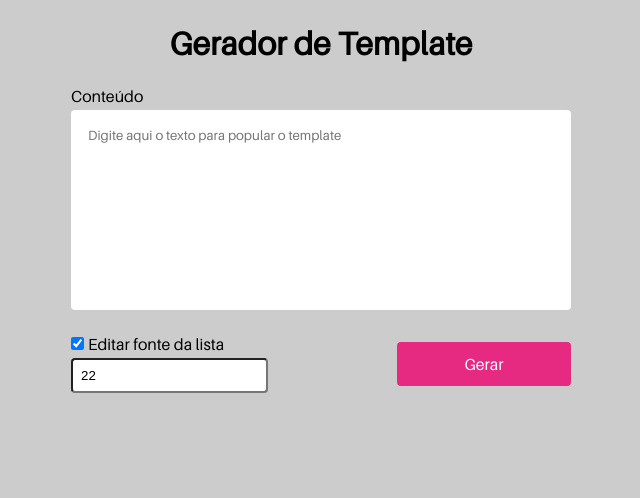
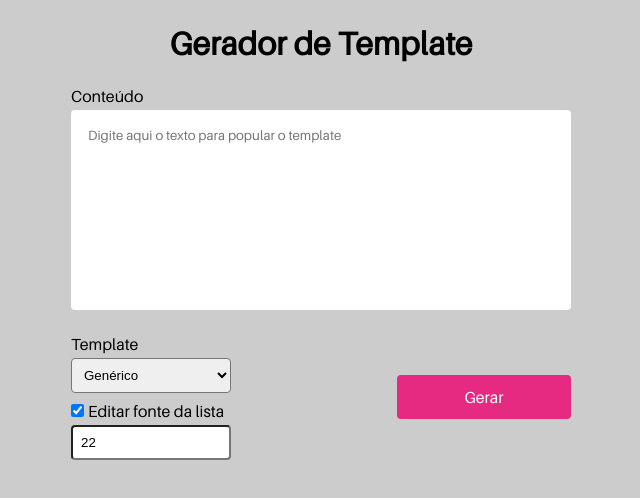
Before and after one commit to ramondorosario/generate-template, a React (Create React App) app: page / in a window 1280 px wide. Both pictures are taken after a click on the checkbox "Editar fonte da lista". Shown: the top 498 px of the page, without its empty margins (319-959 px from the left). Built offline with nearby package versions, Linux system fonts and the light colour scheme.

Commit message:
feat: choose template

```diff
--- a/src/components/card/card.ts
+++ b/src/components/card/card.ts
@@ -16,7 +16,9 @@ export function formatCodes(arr: string[]) {
 }
 
 function formatList(arr: string[]) {
-  const list = arr.map((v) => v.replace(/\$.\s/g, ""));
+  const list = arr
+    .map((v) => v.replace(/\$.\s/g, ""))
+    .filter((item) => item !== ":");
   const newList = list.map((item) => {
     const split = item.split(/:/);
 
--- a/src/components/card/index.tsx
+++ b/src/components/card/index.tsx
@@ -1,13 +1,19 @@
 import { splitter } from "./card";
 import s from "./styles.module.scss";
+
+import BackgroundFIEB from "../../assets/images/template-FIEB.svg";
+import BackgroundGeneric from "../../assets/images/template-generic.svg";
+
+export type TemplateType = "FIEB" | "generic";
 
 interface ICard {
   text: string;
   id: string;
   fontSizeList: number;
+  templateValue: TemplateType;
 }
 
-export function Card({ text, id, fontSizeList }: ICard) {
+export function Card({ text, id, fontSizeList, templateValue }: ICard) {
   const data = splitter(text);
 
   if (!data) return null;
@@ -19,7 +25,13 @@ export function Card({ text, id, fontSizeList }: ICard) {
 
   return (
     <div className={s.container} id={id}>
-      <main>
+      <main
+        style={{
+          backgroundImage: `url(${
+            templateValue === "FIEB" ? BackgroundFIEB : BackgroundGeneric
+          })`,
+        }}
+      >
         <div className={s.header}>
           <p className={s.regular}>{amountJobsText}</p>
           <p>{data.role}</p>
--- a/src/components/card/styles.module.scss
+++ b/src/components/card/styles.module.scss
@@ -9,7 +9,6 @@
     width: 100%;
     height: 100%;
     box-sizing: border-box;
-    background-image: url("../../assets/images/template.svg");
 
     padding: 50px 0 0 138px;
 
@@ -46,7 +45,7 @@
     .row {
       display: flex;
       align-items: center;
-      margin: 0px 0 32px 60px;
+      margin: 0px 0 26px 60px;
       font-family: "Aileron-Heavy", sans-serif;
 
       p {
@@ -100,7 +99,7 @@
         align-self: center;
 
         height: 155px;
-        padding: 10px;
+        padding: 11.5px;
         margin-left: 42px;
 
         background-color: transparent;
--- a/src/page/home/index.tsx
+++ b/src/page/home/index.tsx
@@ -1,15 +1,16 @@
 import { toPng } from "html-to-image";
 import { useState } from "react";
-import { Card } from "../../components/card";
+import { Card, TemplateType } from "../../components/card";
 import s from "./styles.module.scss";
 
 export function Home() {
   const [text, setText] = useState<string>("");
+  const [templateValue, setTemplateValue] = useState<TemplateType>("generic");
   const [generate, setGenerate] = useState<boolean>(false);
   const [settingsFontSizeList, setSettingsFontSizeList] = useState<{
-    fontSize: number;
+    fontSize: string;
     showInput: boolean;
-  }>({ fontSize: 22, showInput: false });
+  }>({ fontSize: "22", showInput: false });
 
   async function downloadImage() {
     const element = document.getElementById("capture")!;
@@ -54,6 +55,19 @@ export function Home() {
       </div>
       <div className={s.btns}>
         <div className={s.settings}>
+          <div className={s.containerSelect}>
+            <label htmlFor="select">Template</label>
+            <select
+              name="select"
+              id="select"
+              value={templateValue}
+              onChange={(e) => setTemplateValue(e.target.value as TemplateType)}
+            >
+              <option value="FIEB">FIEB</option>
+              <option value="generic">Genérico</option>
+            </select>
+          </div>
+
           <div>
             <input
               type="checkbox"
@@ -62,20 +76,21 @@ export function Home() {
                 const checked = e.target.checked;
                 setSettingsFontSizeList({
                   showInput: checked,
-                  fontSize: checked ? settingsFontSizeList.fontSize : 22,
+                  fontSize: checked ? settingsFontSizeList.fontSize : "22",
                 });
               }}
             />
             <label htmlFor="checkbox">Editar fonte da lista</label>
           </div>
+
           {settingsFontSizeList.showInput && (
             <input
-              type="number"
-              value={settingsFontSizeList.fontSize}
+              type="tel"
+              value={settingsFontSizeList.fontSize.toString()}
               onChange={(e) =>
                 setSettingsFontSizeList({
                   ...settingsFontSizeList,
-                  fontSize: e.target.valueAsNumber,
+                  fontSize: e.target.value,
                 })
               }
             />
@@ -90,8 +105,9 @@ export function Home() {
         <>
           <Card
             id="capture"
-            fontSizeList={settingsFontSizeList.fontSize}
+            fontSizeList={Number(settingsFontSizeList.fontSize)}
             text={text}
+            templateValue={templateValue}
           />
           <button onClick={downloadImage}>Baixar template</button>
         </>
--- a/src/page/home/styles.module.scss
+++ b/src/page/home/styles.module.scss
@@ -38,8 +38,9 @@
     }
   }
 
-  input[type="number"],
-  textarea {
+  input[type="tel"],
+  textarea,
+  select {
     &:hover,
     &:focus {
       box-shadow: 0 0 2px 2px rgba(#e72a81, 0.2);
@@ -47,15 +48,24 @@
     }
   }
 
-  input[type="number"] {
+  input[type="tel"],
+  select {
     padding: 8px;
     border-radius: 4px;
     outline: none;
     margin-top: 4px;
+    width: 160px;
   }
 
   input[type="checkbox"] {
     margin-right: 4px;
+  }
+
+  .containerSelect {
+    display: flex;
+    flex-direction: column;
+    margin-bottom: 8px;
+    width: 100%;
   }
 
   .btns {
```
Also changed, not shown: src/assets/images/template-FIEB.svg (renamed from src/assets/images/template.svg), src/assets/images/template-generic.svg (added).
